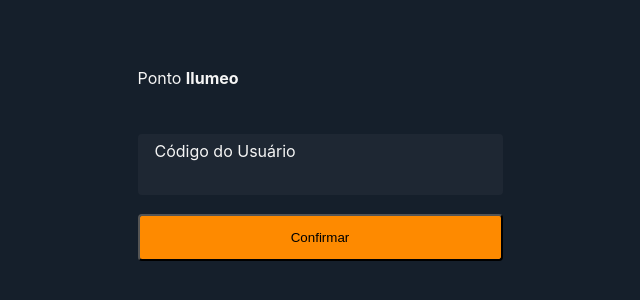
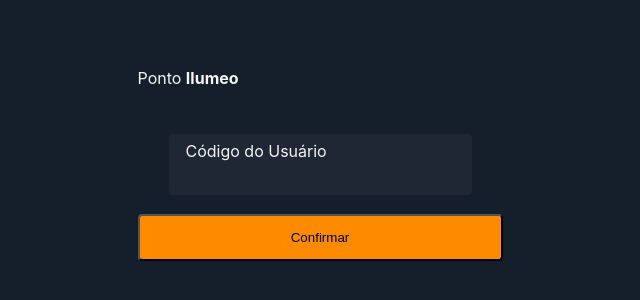
Before and after one commit to douglasCajueiro/ilumeo-attendance-manager-front, a React (Create React App) app: page / in a window 1280 px wide. Shown: the part 172-472 px from the top of the page, without its empty margins (320-960 px from the left). Built offline with nearby package versions, Linux system fonts and the light colour scheme; no server answers.

Commit message:
fixing css typos

```diff
--- a/src/App.css
+++ b/src/App.css
@@ -2,7 +2,7 @@
   text-align: center;
 }
 
-div.input-group: {
+div.input-group {
   position: relative;
   display: inline-block
 }
@@ -13,12 +13,12 @@ div.input-group: {
   left: "17px";
 }
 
-.form-container: {
+.form-container {
   position: relative;
   display: flex;
   flex-direction: column;
 }
 
-input: {
+input {
   display: block;
 }
```
